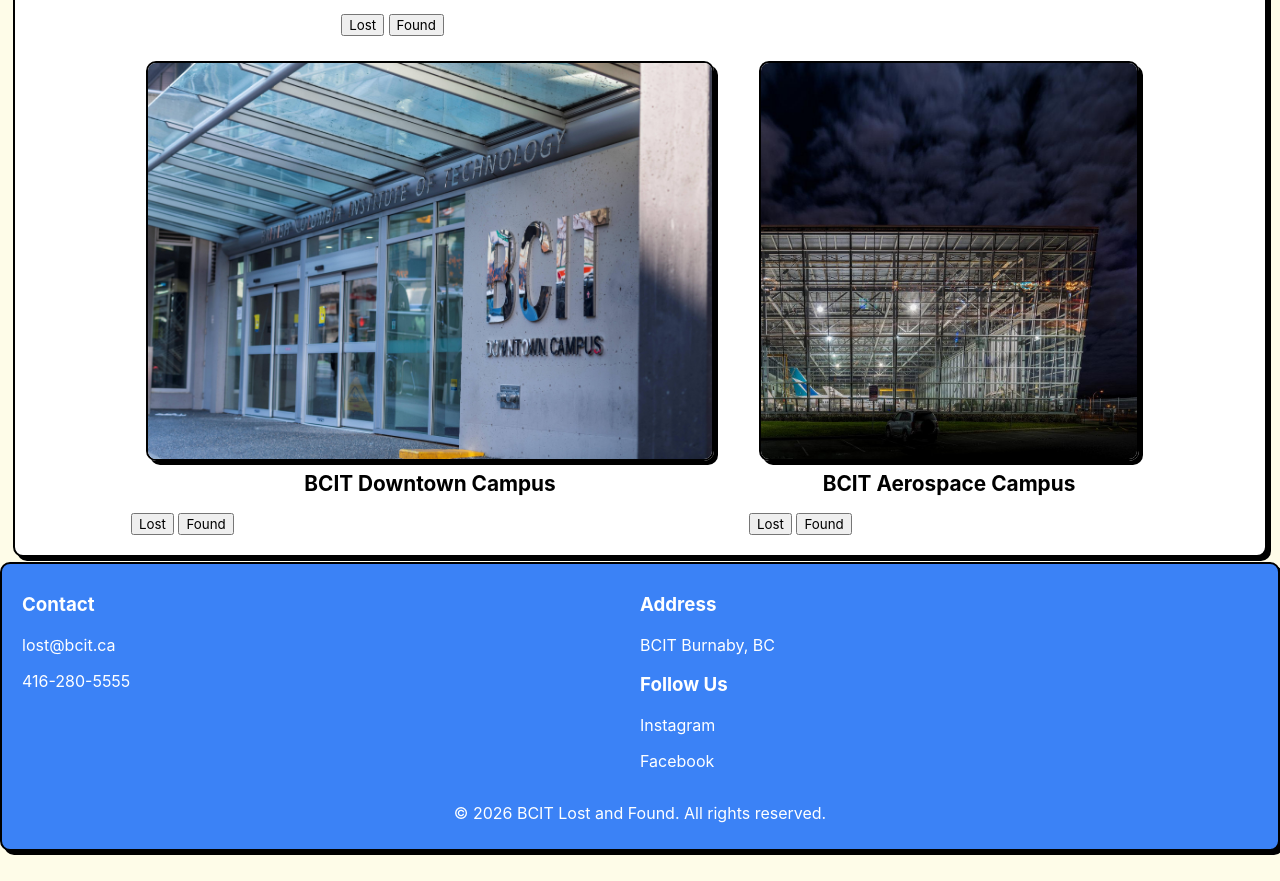
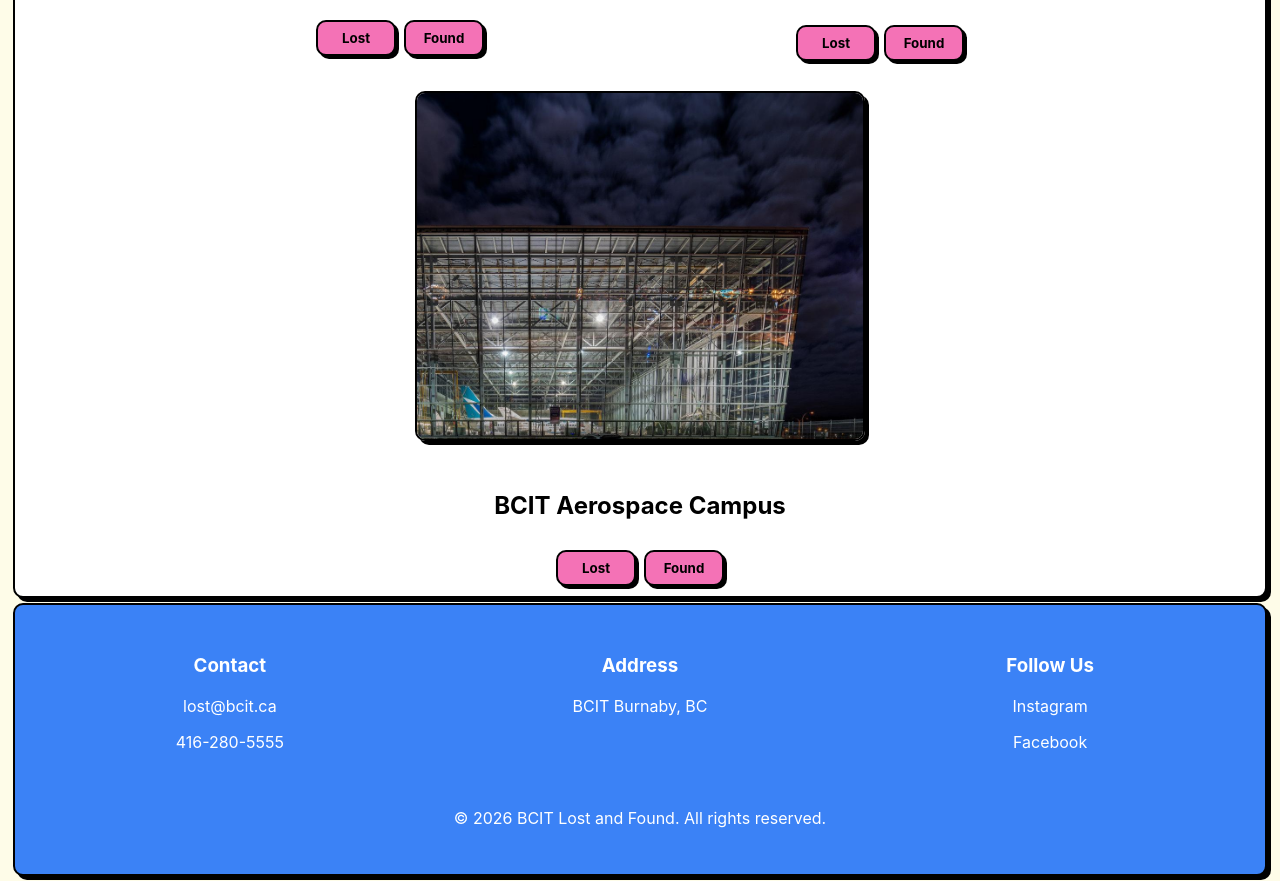
Before and after one commit to pauldidenko/ACIT_2911_Project, a website: page project_web/home.html in a window 1280 px wide. Shown: the part 726-1607 px from the top of the page. Before the commit the page ends 1582 px from the top, so only its background shows below. Drawn offline with Linux system fonts and the light colour scheme; a web font is replaced by a local one.

Commit message:
Update home page and navgation bar css

```diff
--- a/project_web/css_file/home_body.css
+++ b/project_web/css_file/home_body.css
@@ -2,16 +2,23 @@
     text-align: center;
     width: 100%;
     font-size: clamp(1rem, 2vw, 1.3rem);
+    margin-top: 10px;
+    cursor: default;
+}
+
+.card {
+    align-self: center;
+    border-radius: 10px;
 }
 
 .campus {
     display: flex;
     flex-wrap: wrap;
-    gap: 20px;
+    gap: 10px;
     border-radius: 10px;
     max-width: 98%;
     margin: 5px auto;
-    padding: 20px;
+    padding: 10px 10px;
     background-color: #FFFFFF;
     box-shadow: 4px 4px 0px 0px #000000;
     border: 2px solid black;
@@ -20,26 +27,34 @@
 }
 
 .campus>h2 {
+    display: block;
+    text-align: center;
+    gap: 0;
+    margin-top: 10px;
     width: 100%;
-    text-align: center;
-    margin-bottom: 10px;
+    font-size: clamp(1rem, 3vw, 2rem);
 }
 
 .campus-item {
-    flex: 1;
+    flex-direction: column;
     align-items: center;
     justify-content: center;
+    gap: 10px;
+    display: flex;
+    padding: 10px;
 }
 
 .campus-item img {
     display: block;
-    width: 95%;
-    height: 400px;
+    width: 450px;
+    height: 350px;
     object-fit: cover;
     border-radius: 10px;
     box-shadow: 4px 4px 0px 0px #000000;
     border: 2px solid black;
     margin: 5px auto;
+    margin-bottom: 20px;
+    gap: 10px;
 }
 
 .campus-item img:hover {
@@ -48,8 +63,29 @@
     cursor: pointer;
 }
 
-.campus-item h2 {
-    text-align: center;
-    margin-top: 10px;
-    font-size: clamp(1rem, 2vw, 1.3rem);
+
+.btn-group {
+    display: flex;
+    gap: 8px;
+    justify-content: center;
+    margin-top: auto;
 }
+
+.lost_btn,
+.found_btn {
+    padding: 8px 16px;
+    border-radius: 10px;
+    border: 2px solid black;
+    font-weight: bold;
+    cursor: pointer;
+    background-color: #f472b6;
+    box-shadow: 3px 3px 0 black;
+    width: 80px;
+    transition: transform 0.2s ease, box-shadow 0.2s ease
+}
+.lost_btn:hover,
+.found_btn:hover {
+    transform: translateY(-2px);
+    background-color: #000000;
+    color: #FFFFFF;
+}
--- a/project_web/css_file/style.css
+++ b/project_web/css_file/style.css
@@ -185,31 +185,23 @@ body {
 .footer {
     background-color: #3b82f6;
     color: white;
-    margin-top: 10px;
     border-radius: 10px;
-<<<<<<< HEAD
-    max-width: 99%;
-    margin: 5px auto;
-    box-shadow: 4px 4px 0px 0px #000000;
-    border: 2px solid black;
-=======
     max-width: 98%;
     margin: 5px auto;
     box-shadow: 4px 4px 0px 0px #000000;
     border: 2px solid black;
-    cursor: default;
-    display: flex;
-    text-align: left;
-    padding: 10px 20px;
-    flex-direction: space-between;
-    flex-wrap: wrap;
+    padding: 30px 20px;
+
+    display: grid;
+    grid-template-columns: repeat(3, 1fr);
+    gap: 20px;
+    text-align: center;
 }
 
-
-
 .footer-left,
+.footer-center,
 .footer-right {
-    flex: 1;
+    width: 100%;
 }
 
 .footer a {
@@ -218,6 +210,7 @@ body {
 }
 
 .copyright {
-    width: 100%;
+    grid-column: 1 / 4;
     text-align: center;
+    margin-top: 20px;
 }
--- a/project_web/home.html
+++ b/project_web/home.html
@@ -21,7 +21,7 @@
                 <li><a href="found.html" class="found">Found Items</a></li>
                 <li><a href="account.html" class="account">Account</a></li>
                 <li><a href="login.html" class="login">Login</a></li>
-                <!--<li><a href="signup.html" class="Signup">Signup</a></li>-->
+                <!-- <li><a href="signup.html" class="Signup">Signup</a></li> -->
             </ul>
         </nav>
     </header>
@@ -81,18 +81,17 @@
             <p>416-280-5555</p>
         </div>
 
-        <div class="footer-right">
+        <div class="footer-center">
             <h3>Address</h3>
             <p><a href="https://www.bcit.ca/">BCIT Burnaby, BC</a></p>
+        </div>
 
+        <div class="footer-right">
             <h3>Follow Us</h3>
             <p><a href="https://www.instagram.com/bcitlostandfound/">Instagram</a></p>
             <p><a href="https://www.facebook.com/bcitlostandfound/">Facebook</a></p>
         </div>
-
-        <div class="copyright">
-            <p>&copy; 2026 BCIT Lost and Found. All rights reserved.</p>
-        </div>
+            <p class="copyright">&copy; 2026 BCIT Lost and Found. All rights reserved.</p>
     </footer>
 
     <!-- focus effect -->
```
